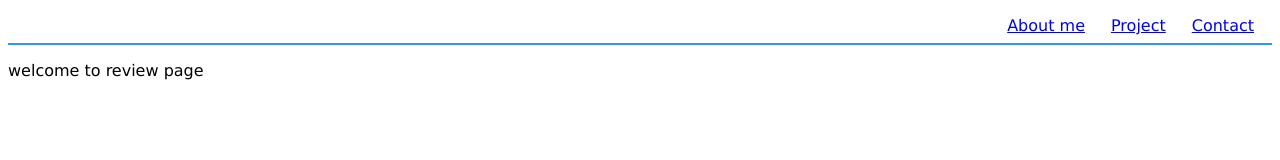
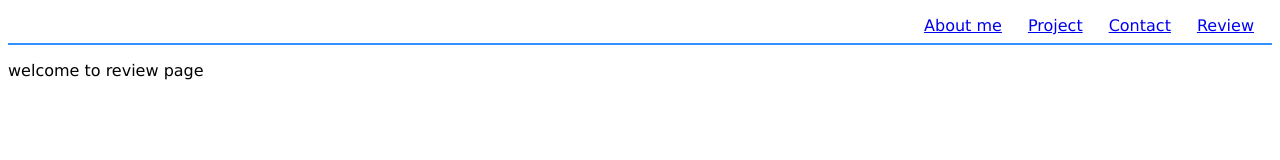
Before and after one commit to fodderie/mywebsite, a plain HTML site: page review.html in a window 1280 px wide. Drawn offline with Linux system fonts and the light colour scheme.

Commit message:
link the review page

```diff
--- a/review.html
+++ b/review.html
@@ -8,6 +8,7 @@
     <div id ="wrapper"><!--wrapper start-->
      <div id="header"><!--header start -->
         <ul>
+                <li><a href="review.html">Review</a></li>
                 <li><a href="contact.html">Contact </a></li>
                 <li><a href="project.html">Project</a></li>
                 <li><a href="index.html">About me</a></li>
```
Also changed, not shown: index.html (+1 -2 lines).
